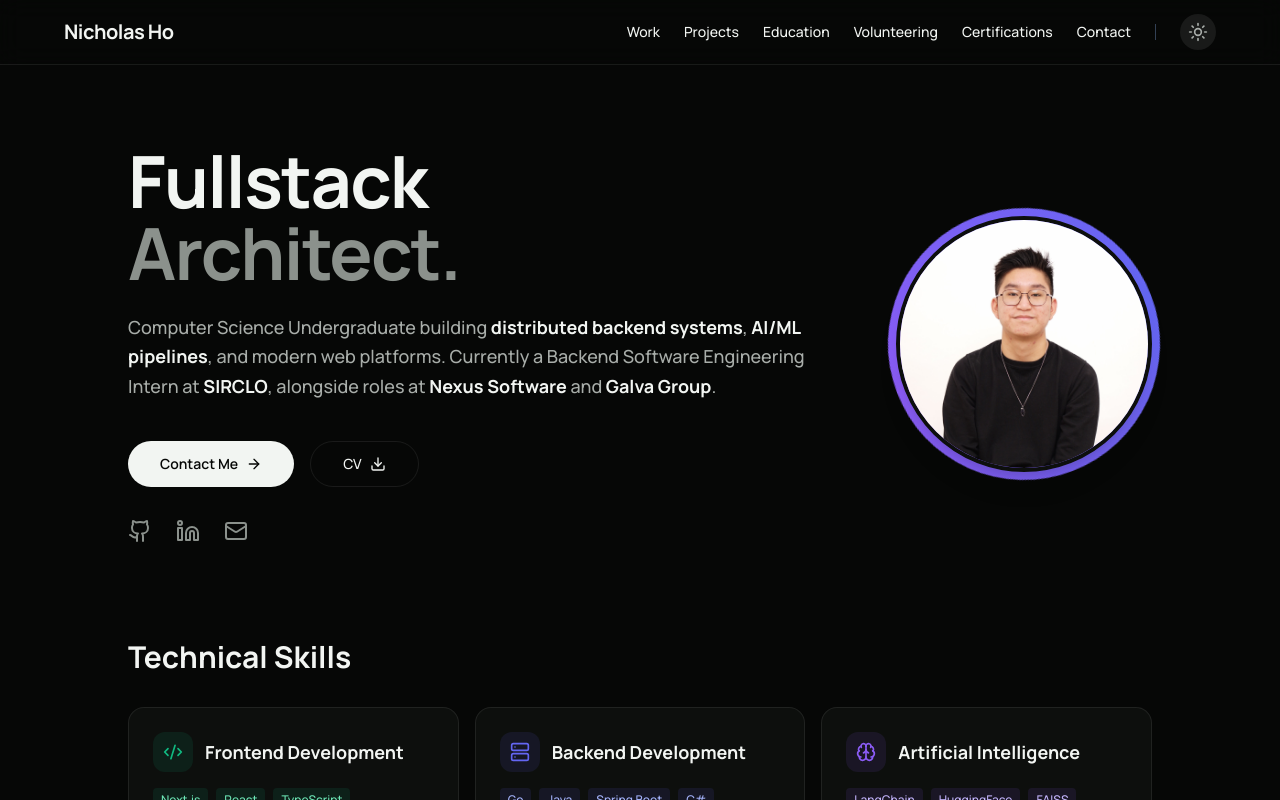
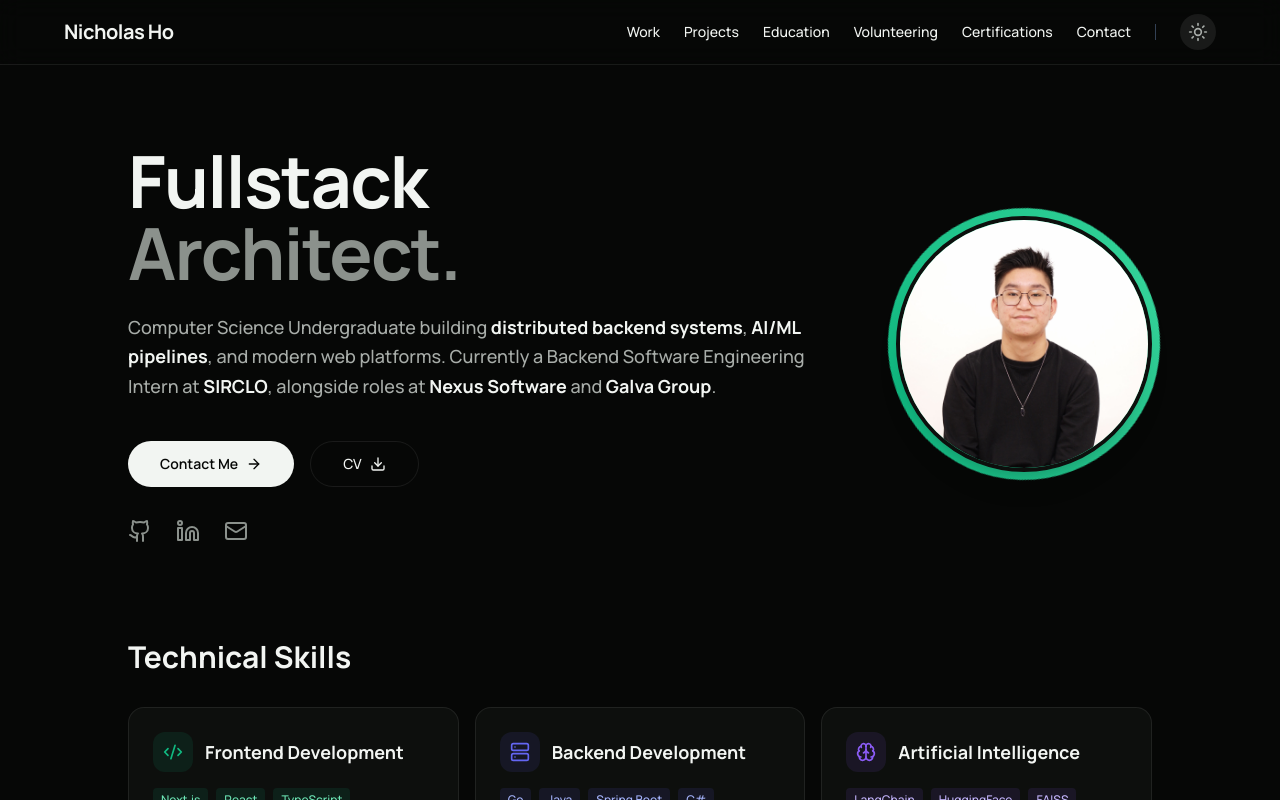
Before and after one commit to NichoHo/portfolio, a Next.js app: page /portfolio/ in a window 1280 px wide. Shown: the top 800 px of the page. Built offline with nearby package versions, Linux system fonts and the light colour scheme.

Commit message:
style: hero photo ring uses the site's green accent tokens instead of violet-indigo

```diff
--- a/app/page.tsx
+++ b/app/page.tsx
@@ -118,7 +118,7 @@ export default function Home() {
              transition={{ delay: 0.2, duration: 0.6, ease: easeOut }}
              className="relative"
           >
-            <div className="absolute -inset-2 rounded-full bg-[conic-gradient(from_0deg,#8b5cf6,#6366f1,#8b5cf6)] ring-spin" />
+            <div className="absolute -inset-2 rounded-full bg-[conic-gradient(from_0deg,#10b981,#34d399,#10b981)] ring-spin" />
             <img
               src="/portfolio/photo.jpg"
               alt="Nicholas Ho"
```
